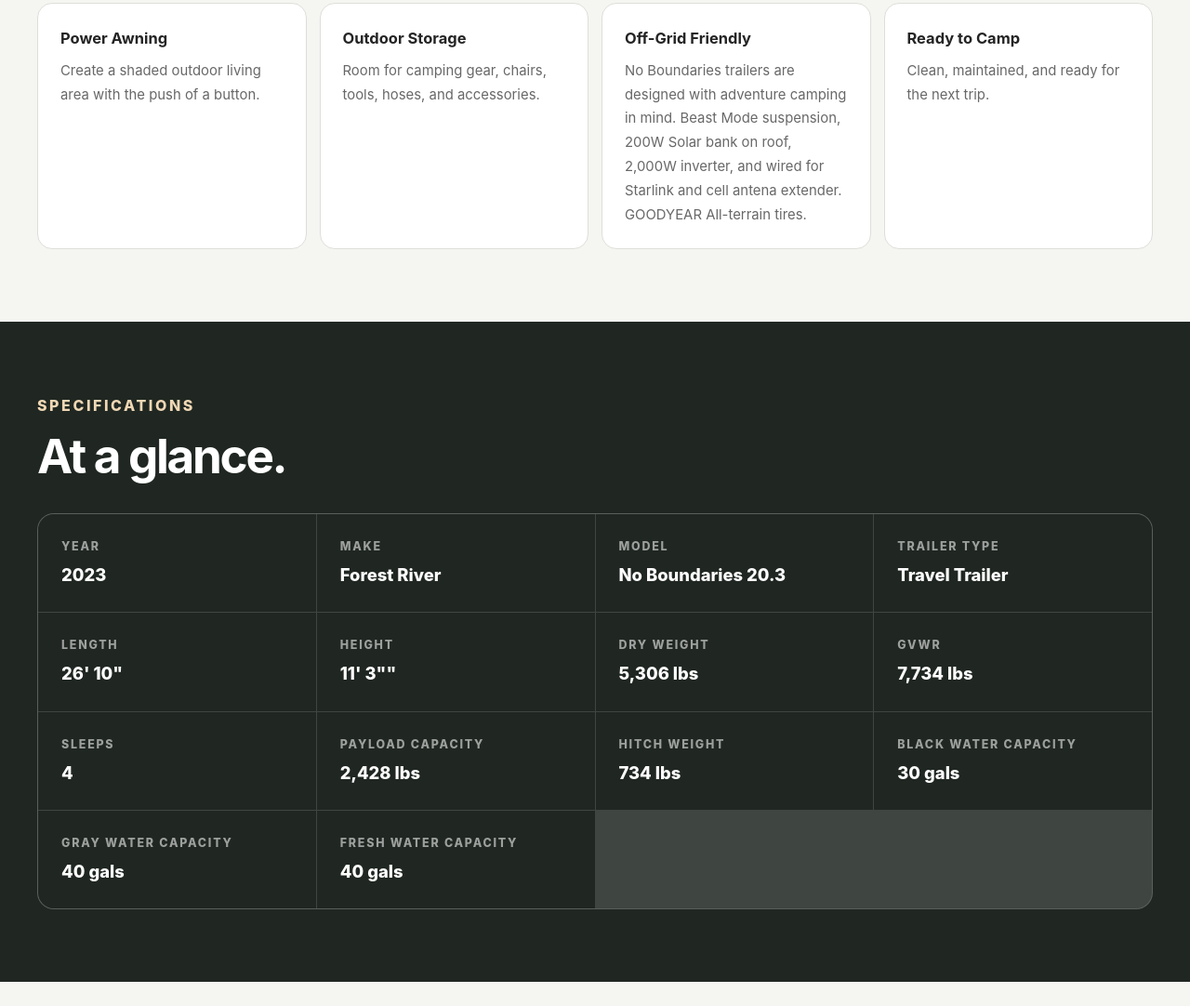
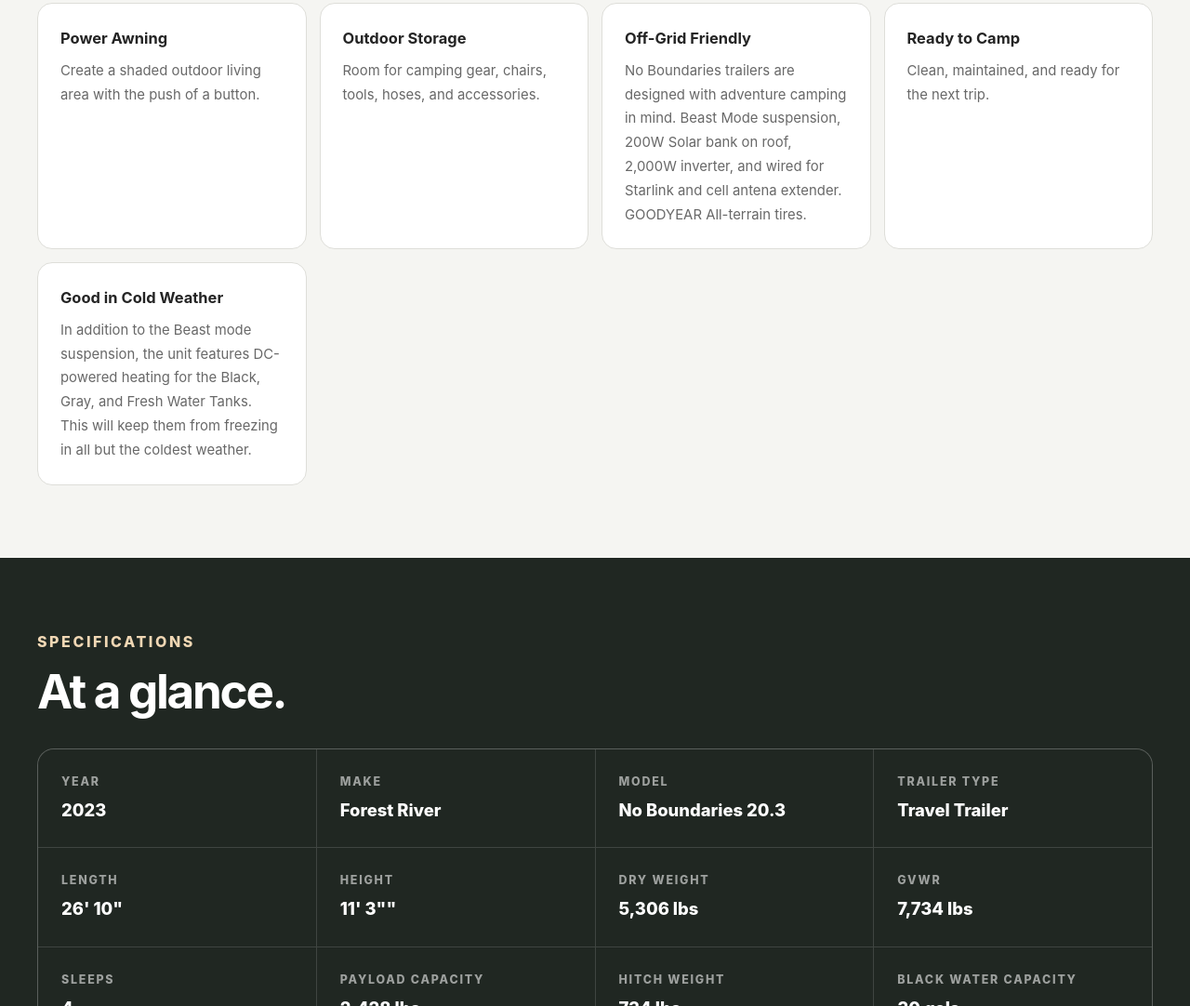
Before and after one commit to Teamraz/NOBO203, a plain HTML site: page index.html in a window 1280 px wide. Shown: the part 3358-4440 px from the top of the page at 93% size. Drawn offline with Linux system fonts and the light colour scheme.

Commit message:
Update index.html
Heated tanks

```diff
--- a/index.html
+++ b/index.html
@@ -815,6 +815,12 @@
             <strong>Ready to Camp</strong>
             <span>Clean, maintained, and ready for the next trip.</span>
           </div>
+
+          <div class="feature">
+            <strong>Good in Cold Weather</strong>
+            <span>In addition to the Beast mode suspension, the unit features DC-powered heating for the Black, Gray, and Fresh Water Tanks.  This will keep them from
+              freezing in all but the coldest weather.</span>
+          </div>
         </div>
       </div>
     </section>
```
